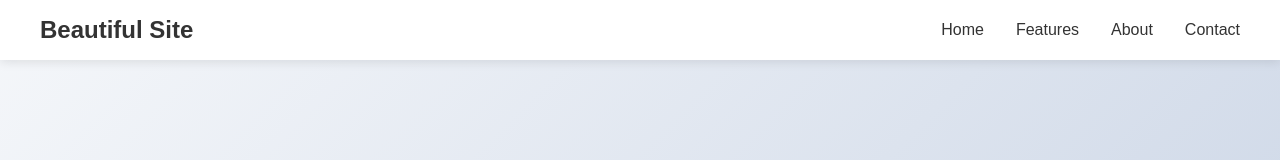
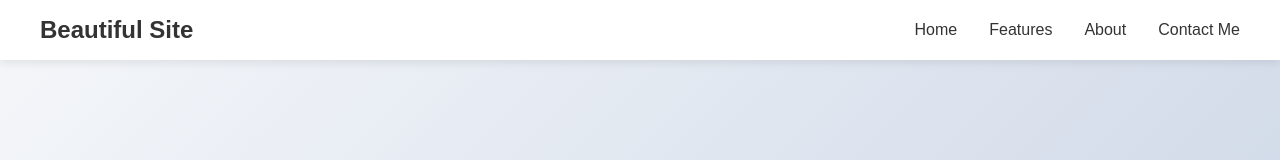
Before and after one commit to Deeptii14/Deeps_git_repo, a plain HTML site: page index.htm in a window 1280 px wide. Shown: the top 160 px of the page. Drawn offline with Linux system fonts and the light colour scheme.

Commit message:
initial new

```diff
--- a/index.htm
+++ b/index.htm
@@ -132,7 +132,7 @@
                 <li><a href="#home">Home</a></li>
                 <li><a href="#features">Features</a></li>
                 <li><a href="#about">About</a></li>
-                <li><a href="#contact">Contact</a></li>
+                <li><a href="#contact">Contact Me</a></li>
             </ul>
         </nav>
     </header>
```
